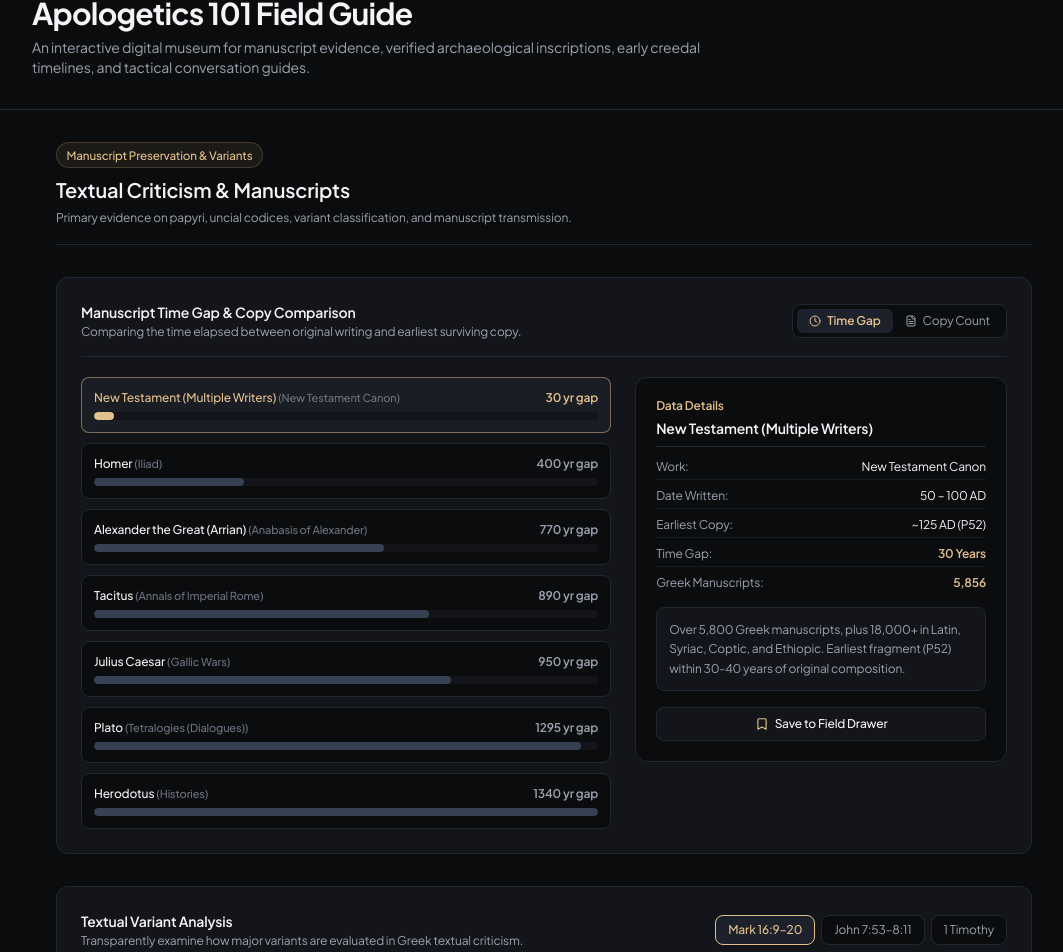
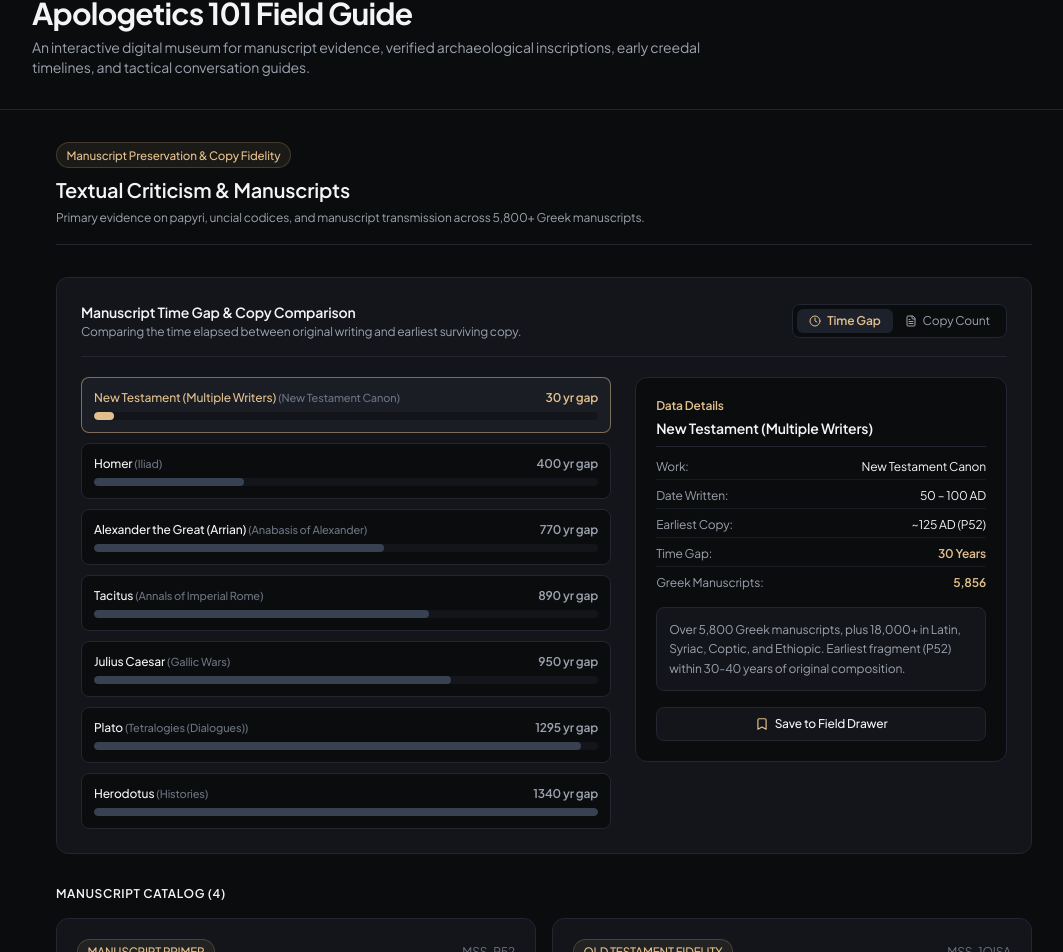
Before and after one commit to wicusolivier72-beep/APOLO, a React (Vite) app: page / in a window 1280 px wide. Shown: the part 188-1140 px from the top of the page, without its empty margins (96-1159 px from the left). Built offline with nearby package versions, Linux system fonts and the light colour scheme.

Commit message:
remove: remove Textual Variant Analysis tile from manuscripts module

```diff
--- a/src/components/modules/TextualCriticismModule.jsx
+++ b/src/components/modules/TextualCriticismModule.jsx
@@ -1,7 +1,6 @@
 import React, { useState } from 'react';
 import { manuscriptsList } from '../../data/manuscriptsData';
 import ManuscriptGapVisualizer from '../interactive/ManuscriptGapVisualizer';
-import TextualVariantBreakdown from '../interactive/TextualVariantBreakdown';
 import { Calendar, MapPin, ChevronDown, ChevronUp, Bookmark } from 'lucide-react';
 
 export default function TextualCriticismModule({ searchFilter, onSaveClip }) {
@@ -19,20 +18,19 @@ export default function TextualCriticismModule({ searchFilter, onSaveClip }) {
 
   return (
     <div className="space-y-8">
-      {/* Module Title */}
+      {/* Module Header */}
       <div className="border-b border-[#222630] pb-4">
-        <span className="subtle-badge">Manuscript Preservation & Variants</span>
+        <span className="subtle-badge">Manuscript Preservation & Copy Fidelity</span>
         <h2 className="text-xl font-semibold text-[#F3F4F6] mt-2">
           Textual Criticism & Manuscripts
         </h2>
         <p className="text-xs text-[#9CA3AF] mt-1 max-w-2xl leading-relaxed">
-          Primary evidence on papyri, uncial codices, variant classification, and manuscript transmission.
+          Primary evidence on papyri, uncial codices, and manuscript transmission across 5,800+ Greek manuscripts.
         </p>
       </div>
 
-      {/* Visualizers */}
+      {/* Visualizer */}
       <ManuscriptGapVisualizer onSaveClip={onSaveClip} />
-      <TextualVariantBreakdown onSaveClip={onSaveClip} />
 
       {/* Catalog */}
       <div>
```
